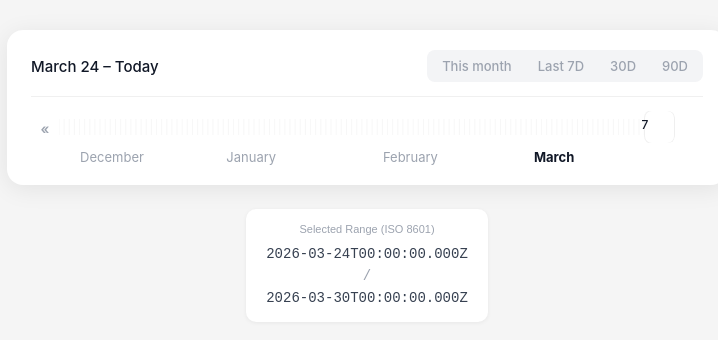
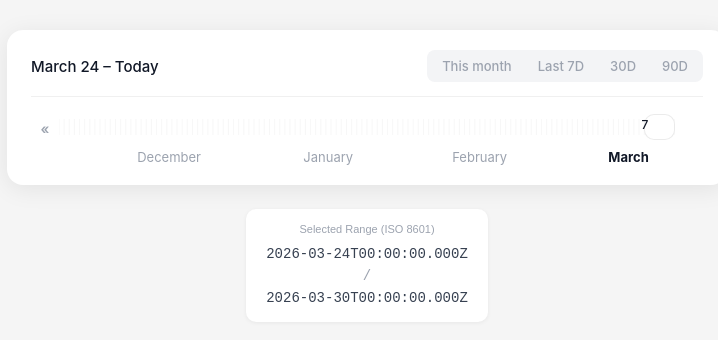
Before and after one commit to assada/date-picker, a React (Vite) app: page / in a window 1280 px wide. Shown: the part 224-564 px from the top of the page, without its empty margins (273-991 px from the left). Built offline with nearby package versions, Linux system fonts and the light colour scheme.

Commit message:
fix: centered month labels, shorter range highlight, handle CSS transition
- Month labels positioned at CENTER of month span, not start
- Range highlight: top/bottom 3px padding, border-radius 10px, stronger border
- Handles use CSS transition for left — animate on preset click, instant on drag

```diff
--- a/src/components/DateRangePicker/DateRangePicker.module.css
+++ b/src/components/DateRangePicker/DateRangePicker.module.css
@@ -153,13 +153,13 @@
 /* === Range Highlight — frosted white glass with subtle border === */
 .rangeHighlight {
   position: absolute;
-  top: -1px;
-  bottom: -1px;
+  top: 3px;
+  bottom: 3px;
   background: var(--drp-range-color);
   backdrop-filter: blur(var(--drp-range-blur));
   -webkit-backdrop-filter: blur(var(--drp-range-blur));
-  border: 1px solid rgba(0, 0, 0, 0.06);
-  border-radius: 8px;
+  border: 1px solid rgba(0, 0, 0, 0.08);
+  border-radius: 10px;
   cursor: grab;
   transition: transform 0.2s cubic-bezier(0.22, 1, 0.36, 1), box-shadow 0.2s;
 }
@@ -185,7 +185,7 @@
   z-index: 3;
   touch-action: none;
   opacity: 0;
-  transition: opacity 0.2s;
+  transition: opacity 0.2s, left 0.3s cubic-bezier(0.22, 1, 0.36, 1);
   border-radius: 1px;
 }
 
--- a/src/components/DateRangePicker/utils.ts
+++ b/src/components/DateRangePicker/utils.ts
@@ -38,11 +38,18 @@ export function getMonthsInRange(
   maxDate: Date
 ): { date: Date; label: string; fraction: number }[] {
   const months = eachMonthOfInterval({ start: minDate, end: maxDate });
-  return months.map((m) => ({
-    date: m,
-    label: format(m, "MMMM"),
-    fraction: dateToFraction(m, minDate, maxDate),
-  }));
+  return months.map((m) => {
+    const mStart = startOfMonth(m);
+    const mEnd = endOfMonth(m);
+    // Position label at CENTER of the month's span on the timeline
+    const startFrac = dateToFraction(mStart < minDate ? minDate : mStart, minDate, maxDate);
+    const endFrac = dateToFraction(mEnd > maxDate ? maxDate : mEnd, minDate, maxDate);
+    return {
+      date: m,
+      label: format(m, "MMMM"),
+      fraction: (startFrac + endFrac) / 2,
+    };
+  });
 }
 
 export function rangeDayCount(start: Date, end: Date): number {
```
